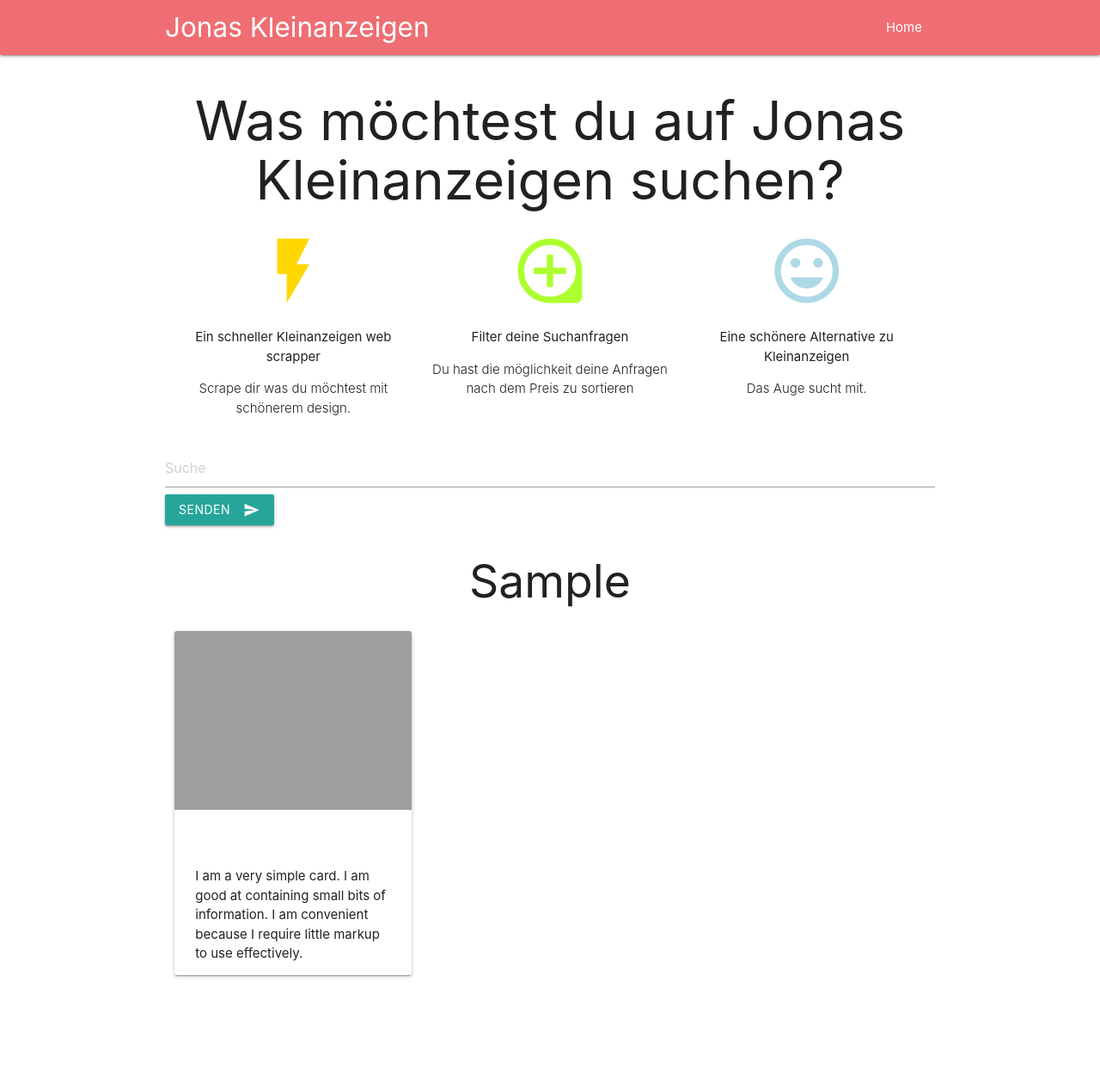
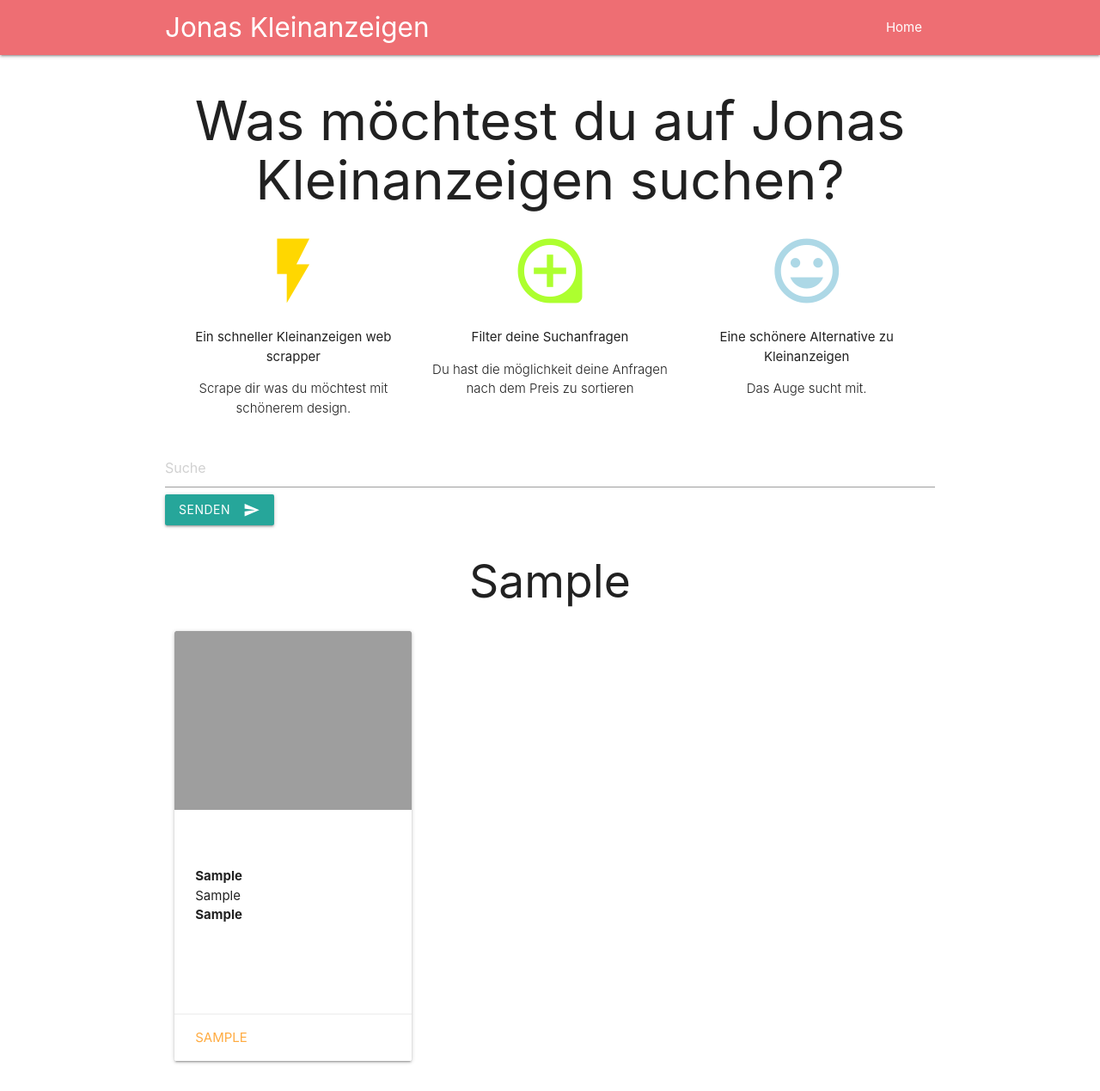
Before and after one commit to jfabian95/JonasKleinanzeigen, a Django app: template my_app/templates/my_app/new_search.html in a window 1280 px wide. Shown: the whole page at 86% size. Before the commit the page ends 1137 px from the top, so only its background shows below. Run offline with Django 3.2, Linux system fonts and the light colour scheme; tables that the repository leaves empty hold one stand-in row (values such as "Sample post"); the template is opened without the code that fills it: values that come from a table or form of the project are taken from there, most other values are stand-ins (such as "Sample title", 1, 10 or a date in 2020); grey boxes are pictures that could not be loaded.

Commit message:
temporary finish
finished Fullstack dev for a first lookup

```diff
--- a/my_app/templates/my_app/new_search.html
+++ b/my_app/templates/my_app/new_search.html
@@ -1,20 +1,24 @@
 {% extends 'base.html' %}
 {% block content %}
    <h2 style="text-align: center;">{{ search | title }}</h2>
+
    <div class="row">
+    {% for post in postings %}
         <div class="col s4">
-            <div class="card">
+            <div class="card large">
                 <div class="card-image">
-                <img src="https://i.pinimg.com/originals/75/0e/05/750e05d9867e02ce0ba641e1e2030bc5.jpg">
+                    <a href="https://www.ebay-kleinanzeigen.de/{{ post.1 }}"><img src="{{ post.3 }}"></a>
                 </div>
                 <div class="card-content">
-                <p>I am a very simple card. I am good at containing small bits of information.
-                I am convenient because I require little markup to use effectively.</p>
+                    <p style="font-weight: bold;">{{ post.0 }}</p>
+                    <p>{{ post.2 }}</p>
+                    <p style="font-weight: bold;">{{ post.4 }}</p>
                 </div>
                 <div class="card-action">
-                <a href="#">This is a link</a>
+                    <a href="https://www.ebay-kleinanzeigen.de/{{ post.1 }}">{{ post.0 }}</a>
                   </div>
             </div>
         </div>
+        {% endfor %}
    </div>
 {% endblock content %}
```
Also changed, not shown: my_app/views.py (+25 -3 lines). Lines whose indentation alone changed are shown as unchanged.
